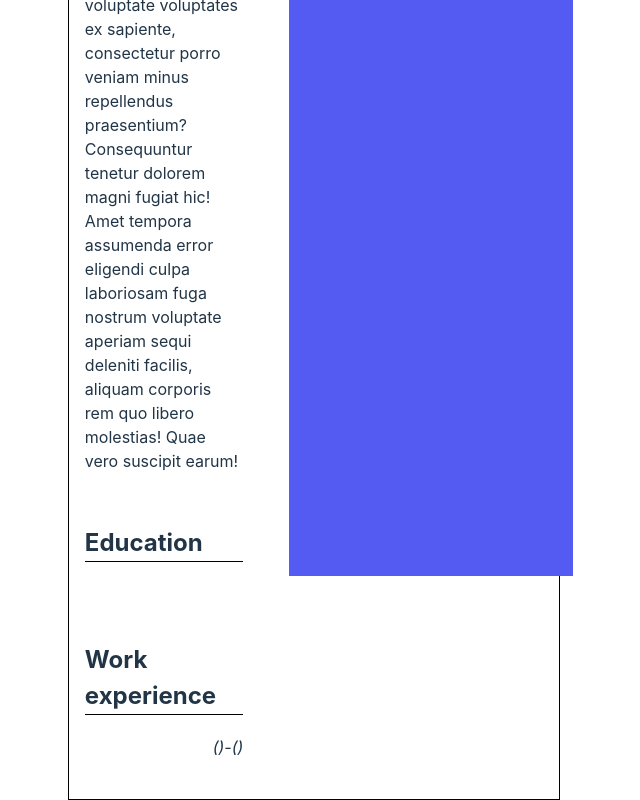
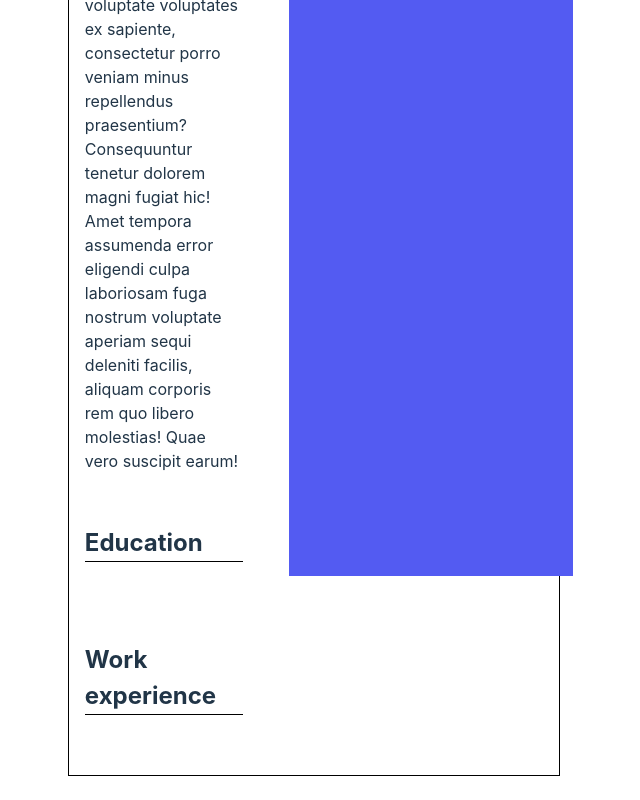
Before and after one commit to R3ndrex/CV-Generator, a React (Vite) app: page / in a window 1280 px wide. Shown: the part 430-1230 px from the top of the page, without its empty margins (326-966 px from the left). After the commit the page ends 1206 px from the top, so only its background shows below. Built offline with nearby package versions, Linux system fonts and the light colour scheme.

Commit message:
Show date container only when dates are real

```diff
--- a/src/components/WorkExperience.jsx
+++ b/src/components/WorkExperience.jsx
@@ -6,9 +6,11 @@ export default function WorkExperience({ children }) {
                 {children.map((work) => (
                     <li className="work-item" key={work.id}>
                         <div>{work.companyName}</div>
-                        <div className="date-container">
-                            ({work.dateStart})-({work.dateEnd})
-                        </div>
+                        {work.dateStart && work.dateEnd && (
+                            <div className="date-container">
+                                ({work.dateStart})-({work.dateEnd})
+                            </div>
+                        )}
                         <div>{work.title}</div>
                         <p>{work.respons}</p>
                     </li>
```
